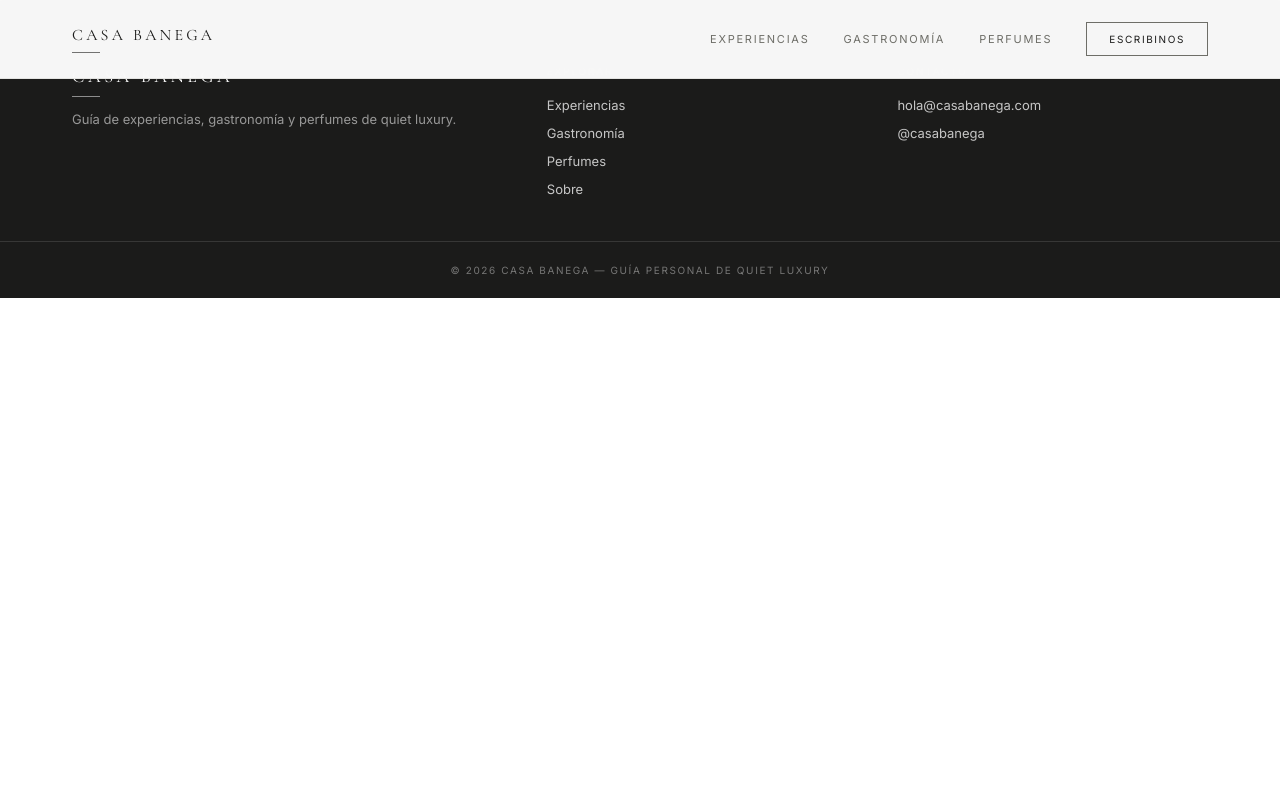
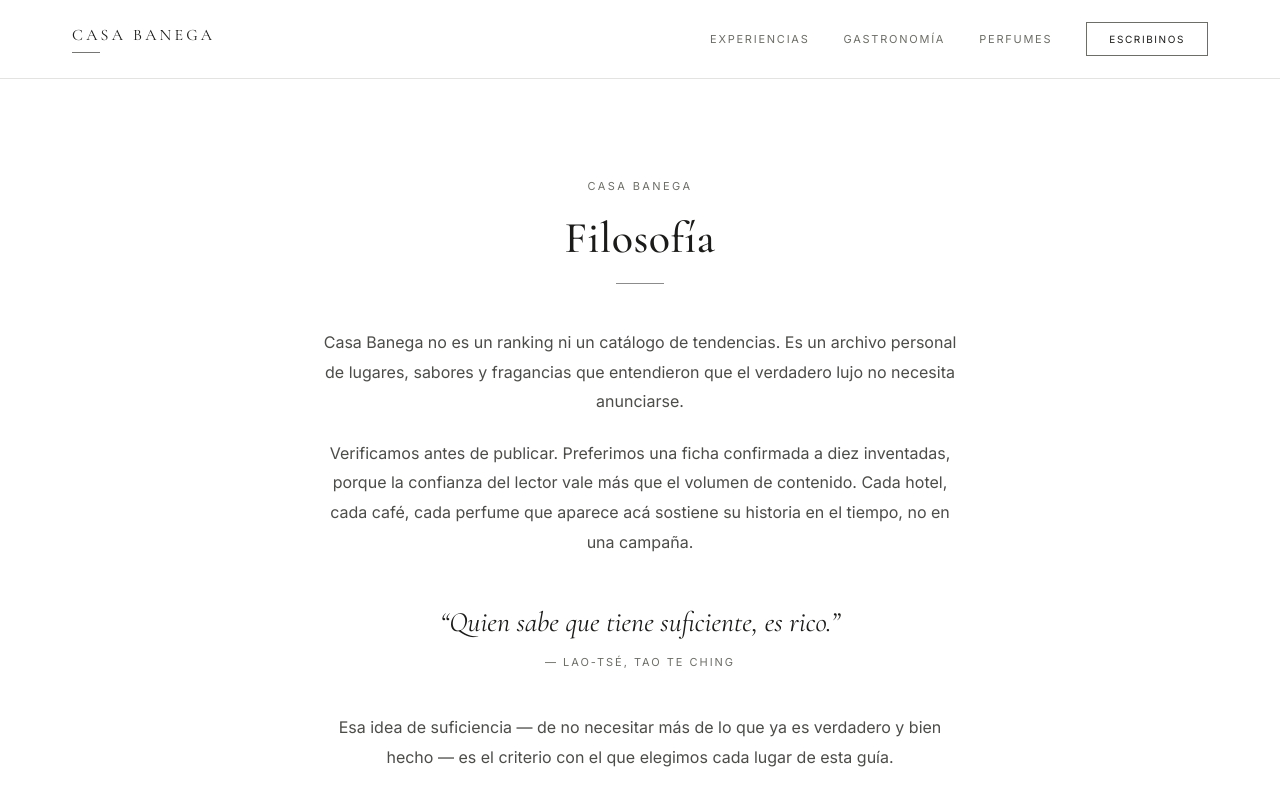
Before and after one commit to lucasabanega-creator/lecarnet, a React (Vite) app: page /filosofia in a window 1280 px wide. Shown: the top 800 px of the page. Built offline with nearby package versions, Linux system fonts and the light colour scheme.

Commit message:
new designs

```diff
--- a/src/App.jsx
+++ b/src/App.jsx
@@ -2,10 +2,11 @@ import { useEffect } from "react";
 import { Routes, Route, useLocation } from "react-router-dom";
 import Header from "./components/Header";
 import Footer from "./components/Footer";
-import Home from "./pages/Home";
+import Gateway from "./pages/Gateway";
 import CategoryPage from "./pages/CategoryPage";
 import ItemPage from "./pages/ItemPage";
 import Sobre from "./pages/Sobre";
+import Filosofia from "./pages/Filosofia";
 import "./casa-banega.css";
 
 function ScrollToTop() {
@@ -22,11 +23,12 @@ export default function App() {
       <ScrollToTop />
       <Header />
       <Routes>
-        <Route path="/" element={<Home />} />
+        <Route path="/" element={<Gateway />} />
         <Route path="/experiencias" element={<CategoryPage catSlug="experiencias" />} />
         <Route path="/gastronomia" element={<CategoryPage catSlug="gastronomia" />} />
         <Route path="/perfumes" element={<CategoryPage catSlug="perfumes" />} />
         <Route path="/sobre" element={<Sobre />} />
+        <Route path="/filosofia" element={<Filosofia />} />
         <Route path="/:cat/:slug" element={<ItemPage />} />
       </Routes>
       <Footer />
--- a/src/casa-banega.css
+++ b/src/casa-banega.css
@@ -889,6 +889,132 @@ footer {
   color: rgba(255,255,255,0.4);
 }
 
+/* --- Gateway (splash de entrada) --- */
+
+.gateway-splash {
+  max-width: none;
+  min-height: 100vh;
+  display: flex;
+  flex-direction: column;
+  align-items: center;
+  justify-content: center;
+  gap: 72px;
+  padding: 140px 32px 80px;
+  background: radial-gradient(ellipse 90% 65% at 50% 32%, #1B1B1A 0%, #000000 100%);
+  color: #FFFFFF;
+  text-align: center;
+}
+
+.gateway-cita { max-width: 640px; margin: 0; }
+
+.gateway-cita p {
+  font-family: 'Cormorant Garamond', serif;
+  font-style: italic;
+  font-size: clamp(24px, 3.4vw, 34px);
+  line-height: 1.5;
+  color: #FFFFFF;
+  margin: 0 0 16px;
+}
+
+.gateway-cita cite {
+  display: block;
+  font-style: normal;
+  font-size: 11px;
+  text-transform: uppercase;
+  letter-spacing: 0.2em;
+  color: var(--accent-claro);
+}
+
+.gateway-accesos {
+  display: grid;
+  grid-template-columns: 1fr 1fr;
+  gap: 24px;
+  width: 100%;
+  max-width: 860px;
+}
+
+.gateway-bloque {
+  display: flex;
+  flex-direction: column;
+  align-items: center;
+  gap: 14px;
+  padding: 48px 32px;
+  border: 1px solid rgba(255,255,255,0.18);
+  text-decoration: none;
+  color: #FFFFFF;
+  transition: border-color 300ms ease, background 300ms ease;
+}
+
+.gateway-bloque:hover { border-color: rgba(255,255,255,0.5); background: rgba(255,255,255,0.03); }
+
+.gateway-bloque-titulo {
+  font-family: 'Cormorant Garamond', serif;
+  font-weight: 500;
+  font-size: 22px;
+  text-transform: uppercase;
+  letter-spacing: 0.08em;
+  margin: 0;
+}
+
+.gateway-bloque-apoyo {
+  font-size: 13px;
+  line-height: 1.6;
+  color: var(--accent-claro);
+  margin: 0;
+  max-width: 320px;
+}
+
+.gateway-bloque .ver-mas { margin-top: 6px; }
+
+.gateway-categorias {
+  max-width: none;
+  background: radial-gradient(ellipse 90% 70% at 50% 15%, #1B1B1A 0%, #000000 100%);
+  padding: 90px 32px;
+}
+
+.gateway-categorias .cat-grid { max-width: 1200px; margin: 0 auto; }
+
+/* --- Iconografía de categorías --- */
+
+.cat-icono { display: block; }
+.cat-card-icono { color: #FFFFFF; margin-bottom: 12px; }
+
+/* --- Página Filosofía --- */
+
+.filosofia-page { padding-top: 168px; padding-bottom: 100px; }
+
+.titulo-divisor {
+  display: inline-block;
+  width: 48px;
+  height: 1px;
+  background: currentColor;
+  opacity: 0.5;
+  margin: 8px 0 40px;
+}
+
+.filosofia-cuerpo { max-width: 640px; margin: 0 auto; }
+.filosofia-cuerpo .item-texto { margin: 0 auto 22px; }
+
+.filosofia-cita { margin: 44px auto; max-width: 520px; }
+
+.filosofia-cita p {
+  font-family: 'Cormorant Garamond', serif;
+  font-style: italic;
+  font-size: clamp(22px, 2.8vw, 28px);
+  line-height: 1.5;
+  color: var(--ink);
+  margin: 0 0 12px;
+}
+
+.filosofia-cita cite {
+  display: block;
+  font-style: normal;
+  font-size: 11px;
+  text-transform: uppercase;
+  letter-spacing: 0.18em;
+  color: var(--piedra);
+}
+
 @media (max-width: 860px) {
   .nav-desktop { display: none; }
   .nav-toggle { display: flex; }
@@ -931,4 +1057,8 @@ footer {
   .category-editorial-wrap { padding: 0 24px; }
   .verificacion-fila { flex-wrap: wrap; gap: 4px 16px; }
   .verificacion-fecha { flex-basis: 100%; order: 3; }
+  .gateway-splash { padding: 120px 24px 64px; gap: 56px; }
+  .gateway-accesos { grid-template-columns: 1fr; }
+  .gateway-categorias { padding: 64px 24px; }
+  .filosofia-page { padding-top: 140px; }
 }
--- /dev/null
+++ b/src/components/CategoryGrid.jsx
@@ -0,0 +1,47 @@
+import { useState } from "react";
+import { Link } from "react-router-dom";
+import { CATEGORIAS, destacadoPorCategoria } from "../data/items";
+import CategoryIcon from "./CategoryIcon";
+
+function CatCard({ cat, item }) {
+  const [imgError, setImgError] = useState(false);
+  const mostrarImagen = cat.imagenPortada && !imgError;
+
+  return (
+    <Link
+      to={`/${cat.slug}`}
+      className="cat-card"
+      style={{ background: item ? item.tono : "#F4F4F4" }}
+    >
+      {mostrarImagen && (
+        <img
+          src={cat.imagenPortada}
+          alt=""
+          className="cat-card-img"
+          onError={() => setImgError(true)}
+        />
+      )}
+      <div className="cat-card-content">
+        <CategoryIcon slug={cat.slug} className="cat-card-icono" />
+        <p className="card-cat">{item ? cat.eyebrow : "Próximamente"}</p>
+        <h3>{cat.nombre}</h3>
+        <p className="card-desc">{cat.intro}</p>
+        {item ? (
+          <span className="ver-mas">Explorar {cat.nombre.toLowerCase()}</span>
+        ) : (
+          <span className="sin-cta">Fichas en curación — próximamente</span>
+        )}
+      </div>
+    </Link>
+  );
+}
+
+export default function CategoryGrid() {
+  return (
+    <div className="cat-grid">
+      {Object.values(CATEGORIAS).map((cat) => (
+        <CatCard key={cat.slug} cat={cat} item={destacadoPorCategoria(cat.slug)} />
+      ))}
+    </div>
+  );
+}
--- /dev/null
+++ b/src/components/CategoryIcon.jsx
@@ -0,0 +1,43 @@
+const PATHS = {
+  experiencias: (
+    <>
+      <path d="M4 20V10.5L12 4l8 6.5V20" />
+      <path d="M9 20v-6h6v6" />
+    </>
+  ),
+  gastronomia: (
+    <>
+      <path d="M6 3v7a3 3 0 0 0 3 3v8" />
+      <path d="M6 3v5M9 3v5" />
+      <path d="M18 3c-1.5 0-2.5 1.4-2.5 3.5S16.5 11 18 11v9" />
+    </>
+  ),
+  perfumes: (
+    <>
+      <path d="M10 3h4v3h-4z" />
+      <path d="M9 6h6l1.5 3v10a1 1 0 0 1-1 1h-7a1 1 0 0 1-1-1V9z" />
+      <path d="M9.5 12h5" />
+    </>
+  ),
+};
+
+export default function CategoryIcon({ slug, size = 26, className = "" }) {
+  const paths = PATHS[slug];
+  if (!paths) return null;
+  return (
+    <svg
+      className={"cat-icono" + (className ? ` ${className}` : "")}
+      width={size}
+      height={size}
+      viewBox="0 0 24 24"
+      fill="none"
+      stroke="currentColor"
+      strokeWidth="1.2"
+      strokeLinecap="round"
+      strokeLinejoin="round"
+      aria-hidden="true"
+    >
+      {paths}
+    </svg>
+  );
+}
--- a/src/components/Footer.jsx
+++ b/src/components/Footer.jsx
@@ -17,6 +17,7 @@ export default function Footer() {
           <Link to="/gastronomia">Gastronomía</Link>
           <Link to="/perfumes">Perfumes</Link>
           <Link to="/sobre">Sobre</Link>
+          <Link to="/filosofia">Filosofía</Link>
         </div>
         <div className="footer-col">
           <h4>Contacto</h4>
--- /dev/null
+++ b/src/pages/Filosofia.jsx
@@ -0,0 +1,41 @@
+import { useDocumentMeta } from "../hooks/useDocumentMeta";
+
+export default function Filosofia() {
+  useDocumentMeta({
+    title: "Filosofía — Casa Banega",
+    description: "Por qué verificamos antes de publicar cada ficha de la guía.",
+  });
+
+  return (
+    <section className="filosofia-page centrado">
+      <p className="eyebrow">Casa Banega</p>
+      <h1 className="headline-principal">Filosofía</h1>
+      <span className="titulo-divisor" />
+
+      <div className="filosofia-cuerpo">
+        <p className="item-texto">
+          Casa Banega no es un ranking ni un catálogo de tendencias. Es un archivo personal de
+          lugares, sabores y fragancias que entendieron que el verdadero lujo no necesita
+          anunciarse.
+        </p>
+
+        <p className="item-texto">
+          Verificamos antes de publicar. Preferimos una ficha confirmada a diez inventadas,
+          porque la confianza del lector vale más que el volumen de contenido. Cada hotel, cada
+          café, cada perfume que aparece acá sostiene su historia en el tiempo, no en una
+          campaña.
+        </p>
+
+        <blockquote className="filosofia-cita">
+          <p>“Quien sabe que tiene suficiente, es rico.”</p>
+          <cite>— Lao-Tsé, Tao Te Ching</cite>
+        </blockquote>
+
+        <p className="item-texto">
+          Esa idea de suficiencia — de no necesitar más de lo que ya es verdadero y bien hecho —
+          es el criterio con el que elegimos cada lugar de esta guía.
+        </p>
+      </div>
+    </section>
+  );
+}
--- /dev/null
+++ b/src/pages/Gateway.jsx
@@ -0,0 +1,43 @@
+import { Link } from "react-router-dom";
+import CategoryGrid from "../components/CategoryGrid";
+import Home from "./Home";
+
+export default function Gateway() {
+  return (
+    <>
+      <section className="gateway-splash">
+        <blockquote className="gateway-cita">
+          <p>“Quien sabe que tiene suficiente, es rico.”</p>
+          <cite>— Lao-Tsé, Tao Te Ching</cite>
+        </blockquote>
+
+        <div className="gateway-accesos">
+          <a
+            className="gateway-bloque"
+            href="https://lucasbanega.com"
+            target="_blank"
+            rel="noopener"
+          >
+            <h2 className="gateway-bloque-titulo">Online Boutique</h2>
+            <p className="gateway-bloque-apoyo">
+              Nuestra casa de moda masculina, sprezzatura y criterio propio.
+            </p>
+            <span className="ver-mas">Visitar la boutique</span>
+          </a>
+
+          <Link className="gateway-bloque" to="/filosofia">
+            <h2 className="gateway-bloque-titulo">Filosofía</h2>
+            <p className="gateway-bloque-apoyo">Por qué verificamos antes de publicar.</p>
+            <span className="ver-mas">Explorar filosofía</span>
+          </Link>
+        </div>
+      </section>
+
+      <section className="gateway-categorias">
+        <CategoryGrid />
+      </section>
+
+      <Home />
+    </>
+  );
+}
```
Also changed, not shown: src/pages/Home.jsx (+5 -41 lines), 5 other files (tests, documents, lock files or other folders).
